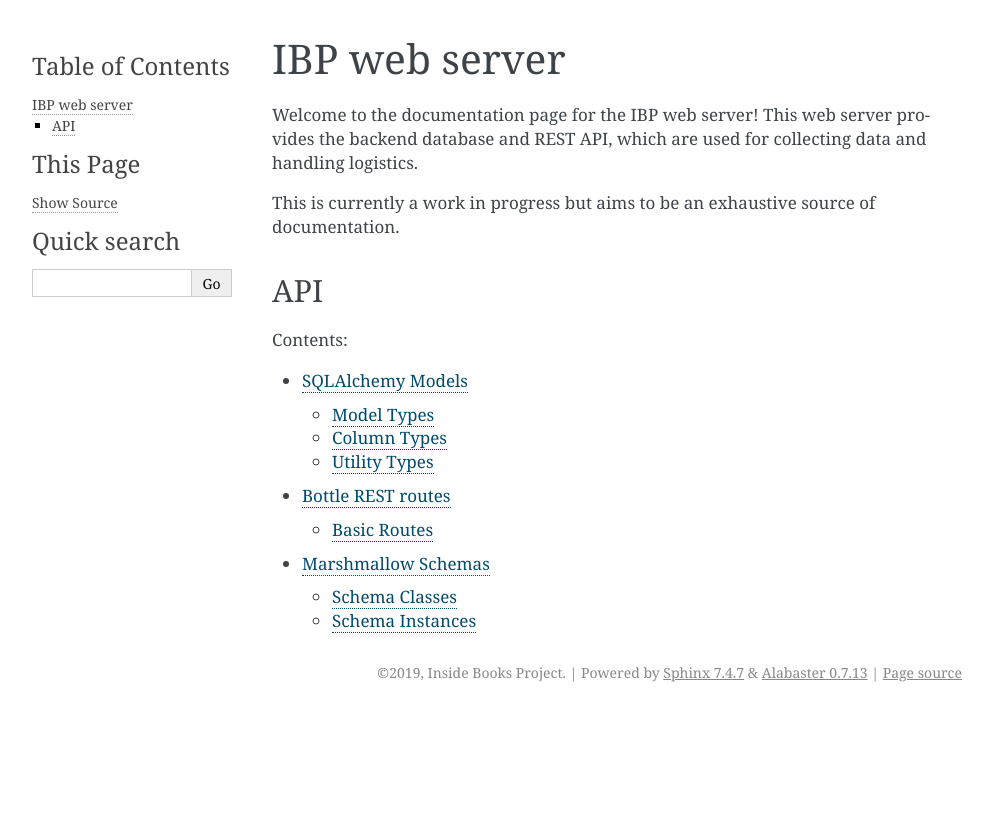
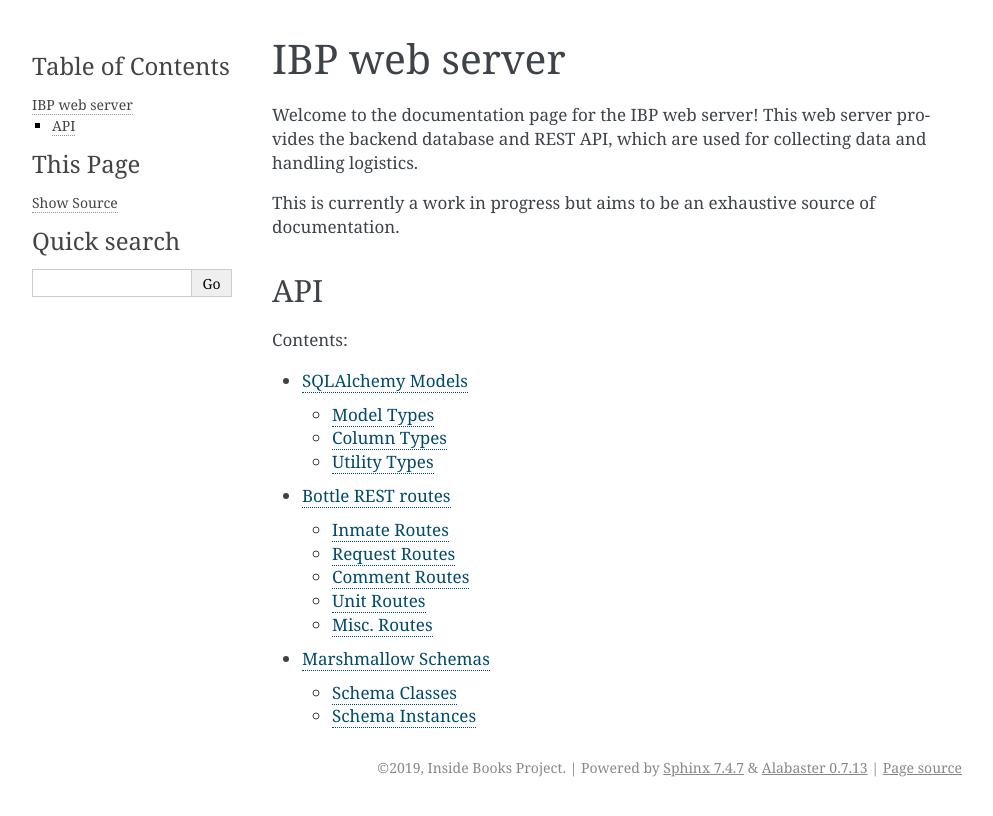
Before and after one commit to jonkensta/ibp-server, a Sphinx documentation site: the page built from docs/index.rst, in a window 1280 px wide. Shown: the top 816 px of the page, without its empty margins (148-1141 px from the left). Built offline with Sphinx 7.4.7, drawn with Linux system fonts in a browser that asks for light colours.

Commit message:
Add routes to rest documentation

```diff
--- a/docs/routes.rst
+++ b/docs/routes.rst
@@ -1,11 +1,47 @@
 Bottle REST routes
 ==================
-
 .. automodule:: ibp.routes
 
-Basic Routes
+Inmate Routes
 ------------
-
 .. autofunction:: show_inmate
 
-.. autofunction:: show_inmates
+.. autofunction:: search_inmates
+
+Request Routes
+--------------
+.. autofunction:: create_request
+
+.. autofunction:: delete_request
+
+.. autofunction:: update_request
+
+.. autofunction:: get_request_label
+
+.. autofunction:: get_request_address
+
+.. autofunction:: ship_request
+
+.. autofunction:: get_request_address_autoid
+
+.. autofunction:: ship_request_autoid
+
+Comment Routes
+--------------
+.. autofunction:: create_comment
+
+.. autofunction:: delete_comment
+
+.. autofunction:: update_comment
+
+Unit Routes
+-----------
+.. autofunction:: get_unit_address
+
+.. autofunction:: ship_to_unit
+
+.. autofunction:: get_units
+
+Misc. Routes
+------------
+.. autofunction:: get_config
```
